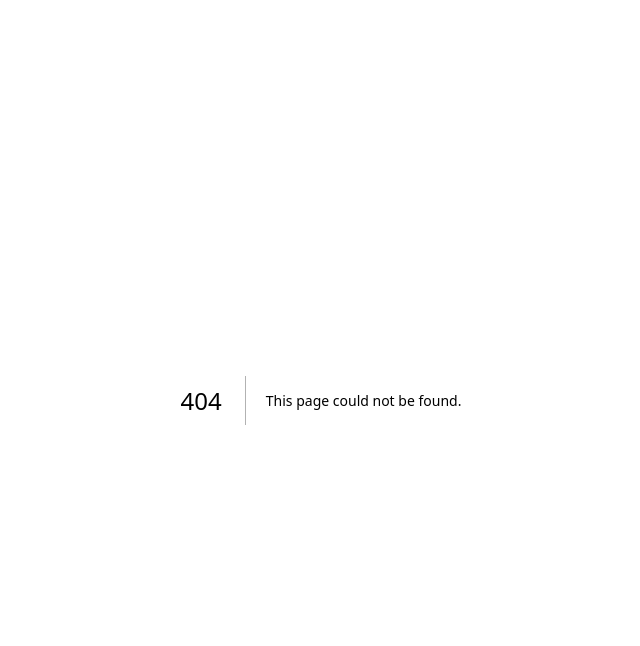
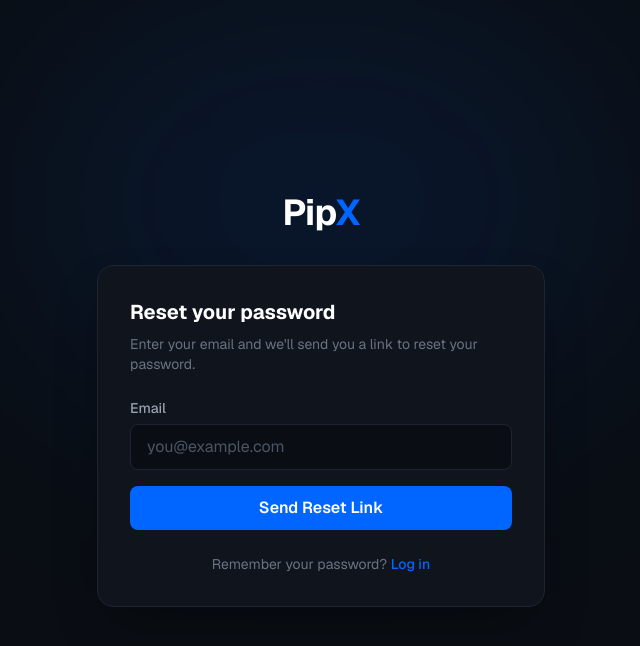
Before and after one commit to CodeWithNaitik-CU/pipx-v2, a Next.js app: page /forget-password in a window 1280 px wide. Before the commit this address had no page. Shown: the top 646 px of the page, without its empty margins (319-959 px from the left). Built offline with nearby package versions, Linux system fonts and the light colour scheme; no server answers.

Commit message:
Add missing forgot-password page

```diff
--- /dev/null
+++ b/app/forget-password/page.tsx
@@ -0,0 +1,112 @@
+"use client";
+
+import { useState } from "react";
+import { sendPasswordResetEmail } from "firebase/auth";
+import { auth } from "@/lib/firebase";
+import Link from "next/link";
+
+export default function ForgotPasswordPage() {
+  const [email, setEmail] = useState("");
+  const [error, setError] = useState("");
+  const [sent, setSent] = useState(false);
+  const [loading, setLoading] = useState(false);
+
+  const handleReset = async (e: React.FormEvent) => {
+    e.preventDefault();
+    setError("");
+    setLoading(true);
+
+    try {
+      await sendPasswordResetEmail(auth, email);
+      setSent(true);
+    } catch (err: any) {
+      if (err.message.includes("user-not-found")) {
+        // Don't reveal whether the email exists, for security — show success anyway
+        setSent(true);
+      } else if (err.message.includes("invalid-email")) {
+        setError("Please enter a valid email address.");
+      } else {
+        setError("Something went wrong. Please try again.");
+      }
+    } finally {
+      setLoading(false);
+    }
+  };
+
+  return (
+    <main className="min-h-screen bg-[#0A0E14] flex items-center justify-center px-4 font-sans relative overflow-hidden">
+      <div className="absolute top-0 left-1/2 -translate-x-1/2 w-[600px] h-[400px] bg-[#0066FF]/10 blur-[120px] rounded-full pointer-events-none" />
+
+      <div className="w-full max-w-md relative">
+        <Link href="/" className="block text-center mb-8">
+          <h1 className="font-display text-4xl font-bold tracking-tight text-white">
+            Pip<span className="text-[#0066FF]">X</span>
+          </h1>
+        </Link>
+
+        <div className="bg-[#10151D] border border-[#1D2530] rounded-2xl p-8 shadow-2xl shadow-black/40">
+          {sent ? (
+            <div className="text-center">
+              <div className="w-12 h-12 rounded-full bg-[#16E39B]/10 flex items-center justify-center mx-auto mb-4">
+                <span className="text-2xl">✓</span>
+              </div>
+              <h2 className="font-display text-xl font-bold text-white mb-2">Check your email</h2>
+              <p className="text-gray-400 text-sm mb-6">
+                If an account exists for <span className="text-gray-300">{email}</span>, we've sent
+                a password reset link.
+              </p>
+              <Link
+                href="/login"
+                className="text-[#0066FF] hover:text-[#3385FF] font-medium text-sm"
+              >
+                ← Back to login
+              </Link>
+            </div>
+          ) : (
+            <>
+              <h2 className="font-display text-xl font-bold text-white mb-2">Reset your password</h2>
+              <p className="text-gray-500 text-sm mb-6">
+                Enter your email and we'll send you a link to reset your password.
+              </p>
+
+              <form onSubmit={handleReset} className="space-y-4">
+                <div>
+                  <label className="block text-sm font-medium text-gray-400 mb-1.5">Email</label>
+                  <input
+                    type="email"
+                    placeholder="you@example.com"
+                    value={email}
+                    onChange={(e) => setEmail(e.target.value)}
+                    required
+                    className="w-full px-4 py-2.5 bg-[#0A0E14] border border-[#1D2530] rounded-lg text-white placeholder-gray-600 focus:outline-none focus:ring-2 focus:ring-[#0066FF] focus:border-transparent transition"
+                  />
+                </div>
+
+                {error && (
+                  <div className="bg-[#FF4757]/10 border border-[#FF4757]/30 rounded-lg px-4 py-2.5">
+                    <p className="text-[#FF4757] text-sm">{error}</p>
+                  </div>
+                )}
+
+                <button
+                  type="submit"
+                  disabled={loading}
+                  className="w-full bg-[#0066FF] hover:bg-[#0052CC] disabled:bg-gray-700 disabled:cursor-not-allowed text-white font-semibold py-2.5 rounded-lg transition"
+                >
+                  {loading ? "Sending..." : "Send Reset Link"}
+                </button>
+              </form>
+
+              <p className="text-center text-gray-500 text-sm mt-6">
+                Remember your password?{" "}
+                <Link href="/login" className="text-[#0066FF] hover:text-[#3385FF] font-medium">
+                  Log in
+                </Link>
+              </p>
+            </>
+          )}
+        </div>
+      </div>
+    </main>
+  );
+}
```
